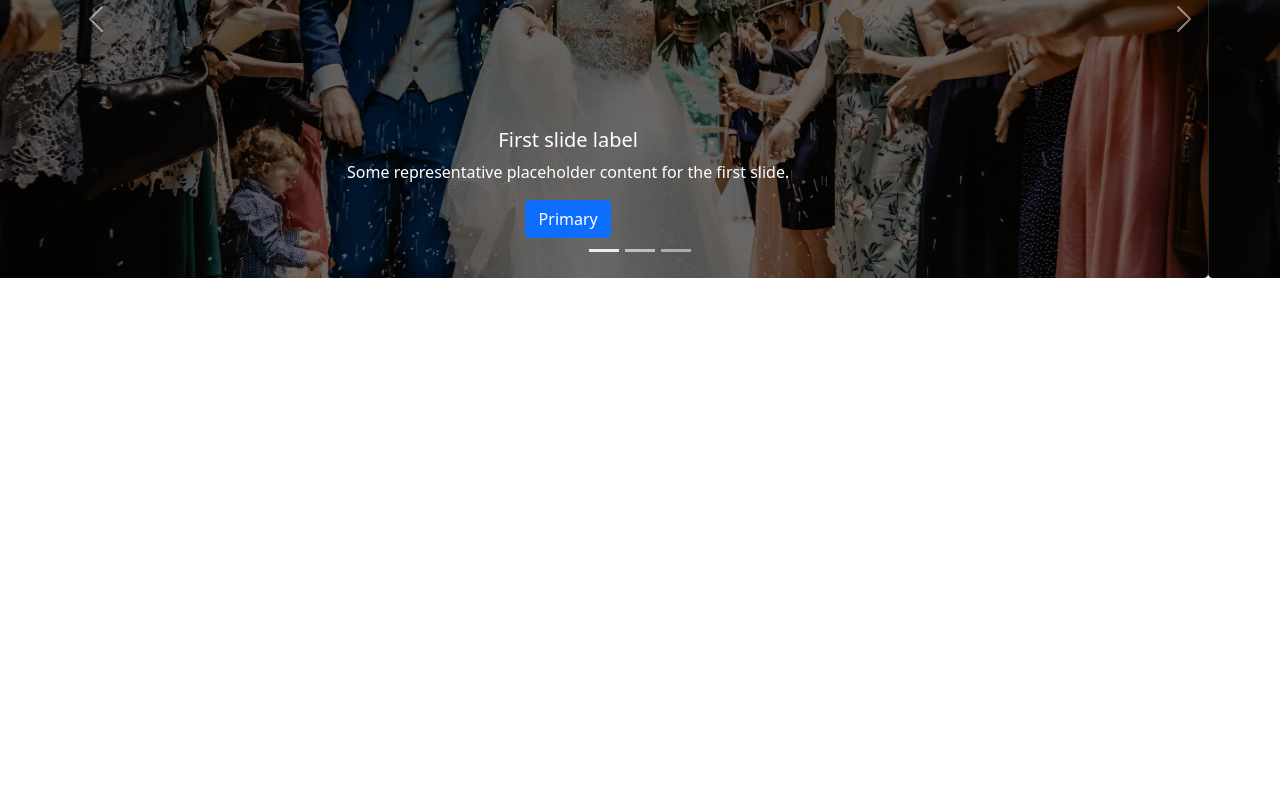
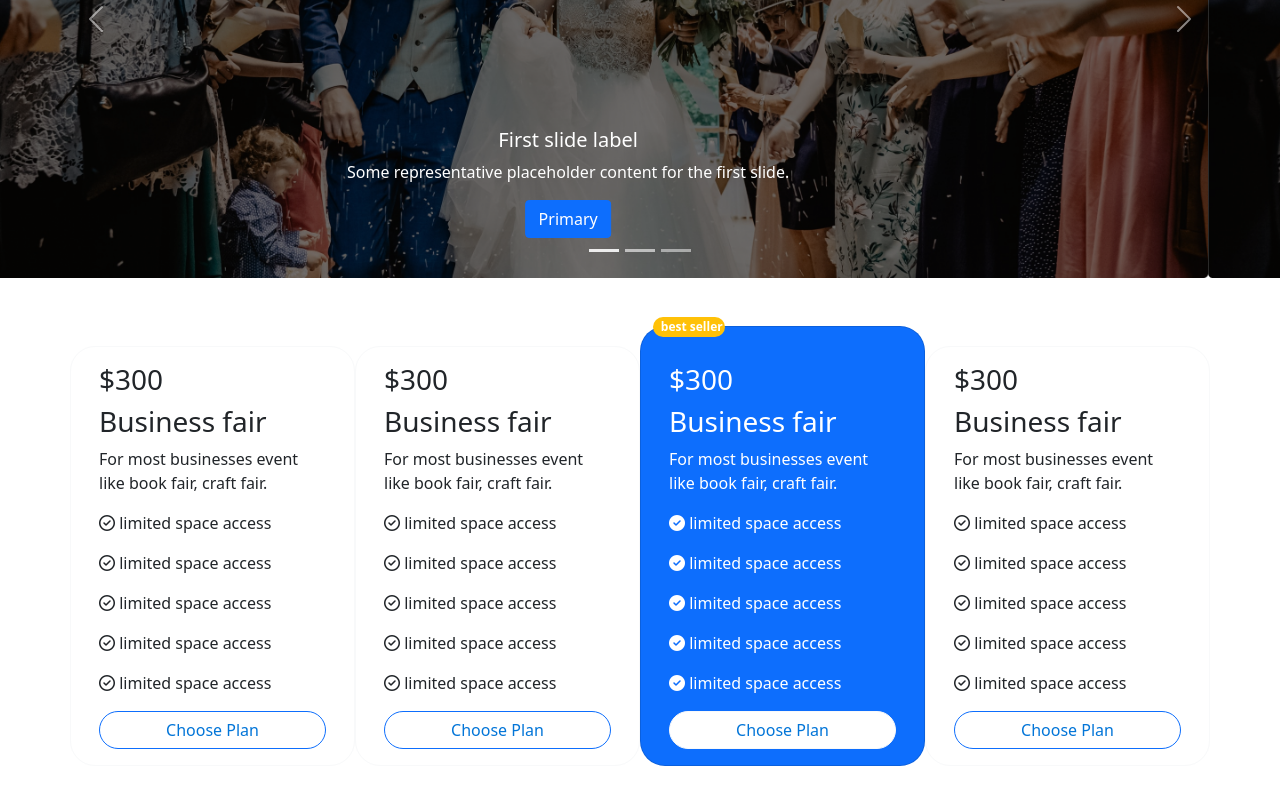
Before and after one commit to mh4bib/convention-center, a plain HTML site: page index.html in a window 1280 px wide. Shown: the part 313-1118 px from the top of the page. Before the commit the page ends 800 px from the top, so only its background shows below. Drawn offline with nearby package versions, Linux system fonts and the light colour scheme.

Commit message:
card section added

```diff
--- a/css/style.css
+++ b/css/style.css
@@ -0,0 +1,15 @@
+
+.my-card{
+    border-radius: 25px;
+}
+.my-badge{
+    width: 72px;
+    position: relative;
+    top: -10px;
+    border-radius: 20px;
+}
+.my-button{
+    background-color: white;
+    color:#0275d8;
+    border-radius: 20px;
+}
--- a/index.html
+++ b/index.html
@@ -9,6 +9,8 @@
     <link href="https://cdn.jsdelivr.net/npm/bootstrap@5.1.3/dist/css/bootstrap.min.css" rel="stylesheet" integrity="sha384-1BmE4kWBq78iYhFldvKuhfTAU6auU8tT94WrHftjDbrCEXSU1oBoqyl2QvZ6jIW3" crossorigin="anonymous">
     <!-- plain css link  -->
     <link rel="stylesheet" href="css/style.css">
+    <!-- font awesome kit -->
+    <script src="https://kit.fontawesome.com/670f9e9a0c.js" crossorigin="anonymous"></script>
 </head>
 <body>
     <header>
@@ -89,6 +91,70 @@
 
     </header>
     <main>
+      <div class="container my-5">
+        <div class="row justify-content-evenly align-items-end">
+          <div class="card mb-4 border-light col-sm-11 col-md-5 col-lg-3 my-card" style="max-width: 18rem;">
+            <div class="card-body">
+              <h3>$300</h3>
+              <h3>Business fair</h3>
+              <p>For most businesses event like book fair, craft fair.</p>
+              <p><i class="far fa-check-circle"></i> limited space access</p>
+              <p><i class="far fa-check-circle"></i> limited space access</p>
+              <p><i class="far fa-check-circle"></i> limited space access</p>
+              <p><i class="far fa-check-circle"></i> limited space access</p>
+              <p><i class="far fa-check-circle"></i> limited space access</p>
+              <div class="d-grid gap-2">
+                <button class="btn btn-primary my-button" type="button">Choose Plan</button>
+              </div>
+            </div>
+          </div>
+          <div class="card mb-4 border-light col-lg-3 my-card" style="max-width: 18rem;">
+            <div class="card-body">
+              <h3>$300</h3>
+              <h3>Business fair</h3>
+              <p>For most businesses event like book fair, craft fair.</p>
+              <p><i class="far fa-check-circle"></i> limited space access</p>
+              <p><i class="far fa-check-circle"></i> limited space access</p>
+              <p><i class="far fa-check-circle"></i> limited space access</p>
+              <p><i class="far fa-check-circle"></i> limited space access</p>
+              <p><i class="far fa-check-circle"></i> limited space access</p>
+              <div class="d-grid gap-2">
+                <button class="btn btn-primary my-button" type="button">Choose Plan</button>
+              </div>
+            </div>
+          </div>
+          <div class="card mb-4 bg-primary col-lg-3 text-white my-card" style="max-width: 18rem;">
+              <span class="badge bg-warning my-badge">best seller</span>
+            <div class="card-body">
+              <h3>$300</h3>
+              <h3>Business fair</h3>
+              <p>For most businesses event like book fair, craft fair.</p>
+              <p><i class="fas fa-check-circle"></i> limited space access</p>
+              <p><i class="fas fa-check-circle"></i> limited space access</p>
+              <p><i class="fas fa-check-circle"></i> limited space access</p>
+              <p><i class="fas fa-check-circle"></i> limited space access</p>
+              <p><i class="fas fa-check-circle"></i> limited space access</p>
+              <div class="d-grid gap-2">
+                <button class="btn btn-light my-button" type="button">Choose Plan</button>
+              </div>
+            </div>
+          </div>
+          <div class="card mb-4 border-light col-lg-3 my-card" style="max-width: 18rem;">
+            <div class="card-body">
+              <h3>$300</h3>
+              <h3>Business fair</h3>
+              <p>For most businesses event like book fair, craft fair.</p>
+              <p><i class="far fa-check-circle"></i> limited space access</p>
+              <p><i class="far fa-check-circle"></i> limited space access</p>
+              <p><i class="far fa-check-circle"></i> limited space access</p>
+              <p><i class="far fa-check-circle"></i> limited space access</p>
+              <p><i class="far fa-check-circle"></i> limited space access</p>
+              <div class="d-grid gap-2">
+                <button class="btn btn-primary my-button" type="button">Choose Plan</button>
+              </div>
+            </div>
+          </div>
+      </div>
 
     </main>
     <footer>
```
